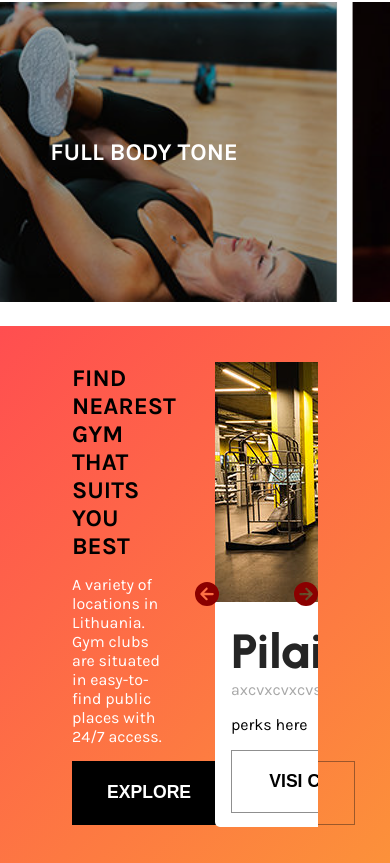
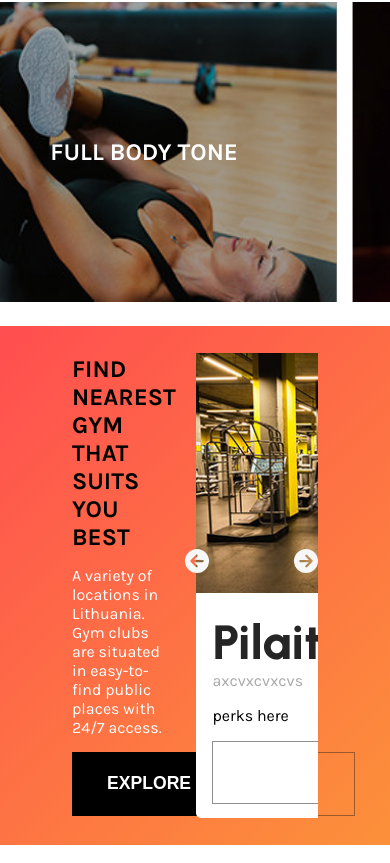
Before and after one commit to aldask/gym, a React (Create React App) app: page / in a window 390 px wide. Shown: the part 3694-4557 px from the top of the page. Built offline with nearby package versions, Linux system fonts and the light colour scheme.

Commit message:
Need to add mobile version

```diff
--- a/src/Components/Locations/Locations.tsx
+++ b/src/Components/Locations/Locations.tsx
@@ -70,7 +70,7 @@ function Locations() {
             />
             <div
               className="locations__box__side2__slider-wrapper"
-              style={{ transform: `translateX(-${450 * currentSlide}px)` }}
+              style={{ transform: `translateX(-${425 * currentSlide}px)` }}
             >
               {sliders.map((slider, index) => (
                 <Slider
--- a/src/Components/Locations/Styles/_locations.scss
+++ b/src/Components/Locations/Styles/_locations.scss
@@ -65,23 +65,34 @@
     align-items: center;
     gap: 1rem;
     overflow: hidden;
-    padding: 20px;
+    padding: 1px;
     position: relative;
-    width: 50%;
+    width: 435px;
 
     &__slider-wrapper {
       display: flex;
-      width: calc(100% * 3); //3 is the number of how many slides there is. If needed I can adjust it
+      flex-direction: row;
+      max-width: calc(425px * 3);
       transition: transform 0.3s ease-in-out;
-      transform: translateX(calc(-450px * #{currentSlide}));
+      transform: translateX(calc(-425px * #{currentSlide}));
+      gap: 20px;
+      padding: 10px;
     }
 
     &__gym-box {
       background-color: white;
-      border-radius: 5px;
-      width: 100%; /* Set width to 100% */
+      width: 435px;
       height: 465px;
       position: relative;
+      border-radius: 5px;
+
+      &__img {
+        img {
+          object-fit: cover;
+          width: 100%;
+          height: 240px;
+        }
+      }
 
       &__content {
         padding: 1rem;
@@ -118,10 +129,10 @@
 
     .arrow {
       position: absolute;
-      top: 50%;
+      top: 45%;
       transform: translateY(-50%);
-      font-size: 24px;
-      color: rgb(139, 0, 0);
+      font-size: 1.5rem;
+      color: rgb(247, 247, 247);
       cursor: pointer;
       z-index: 1;
 
```
